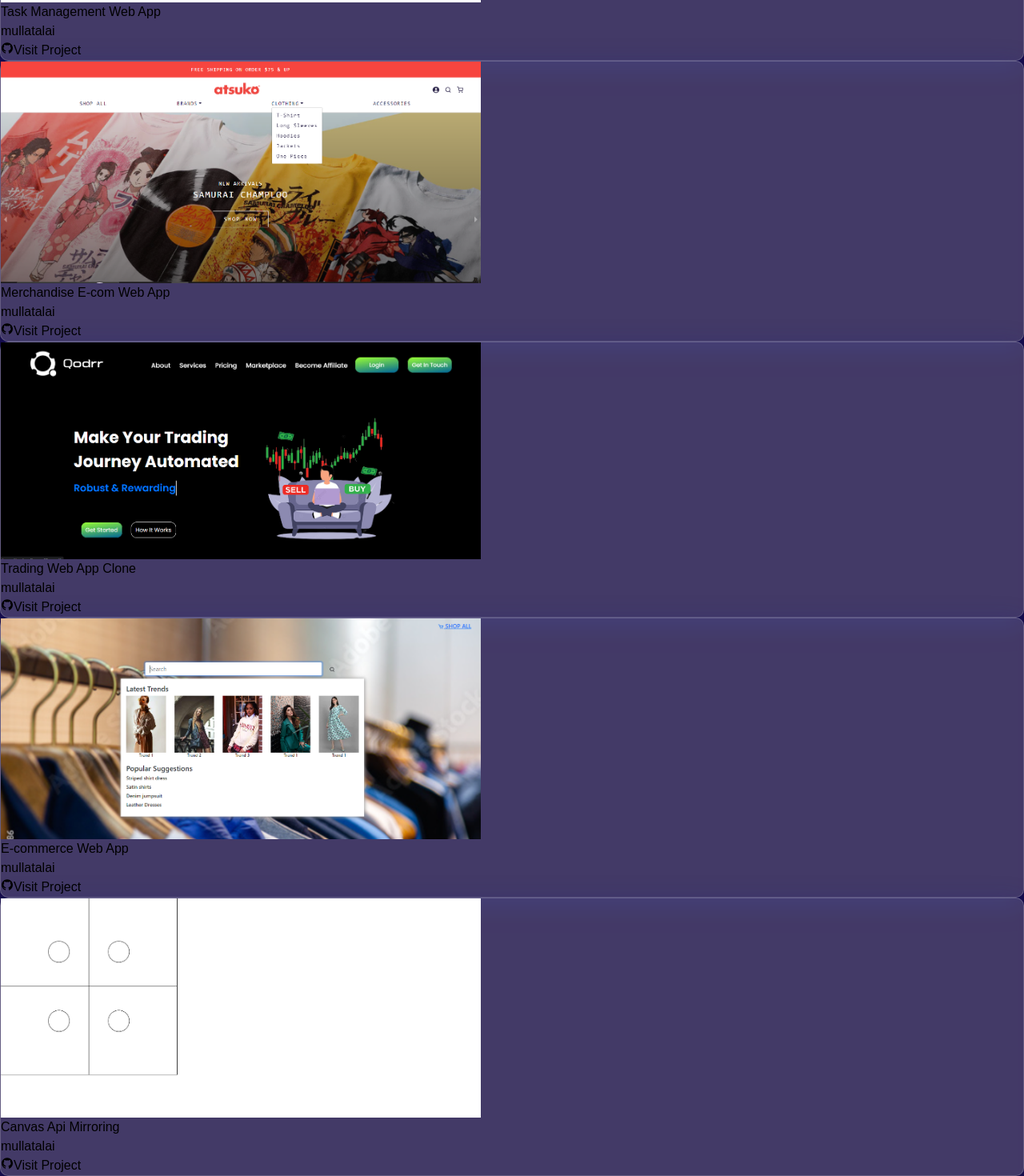
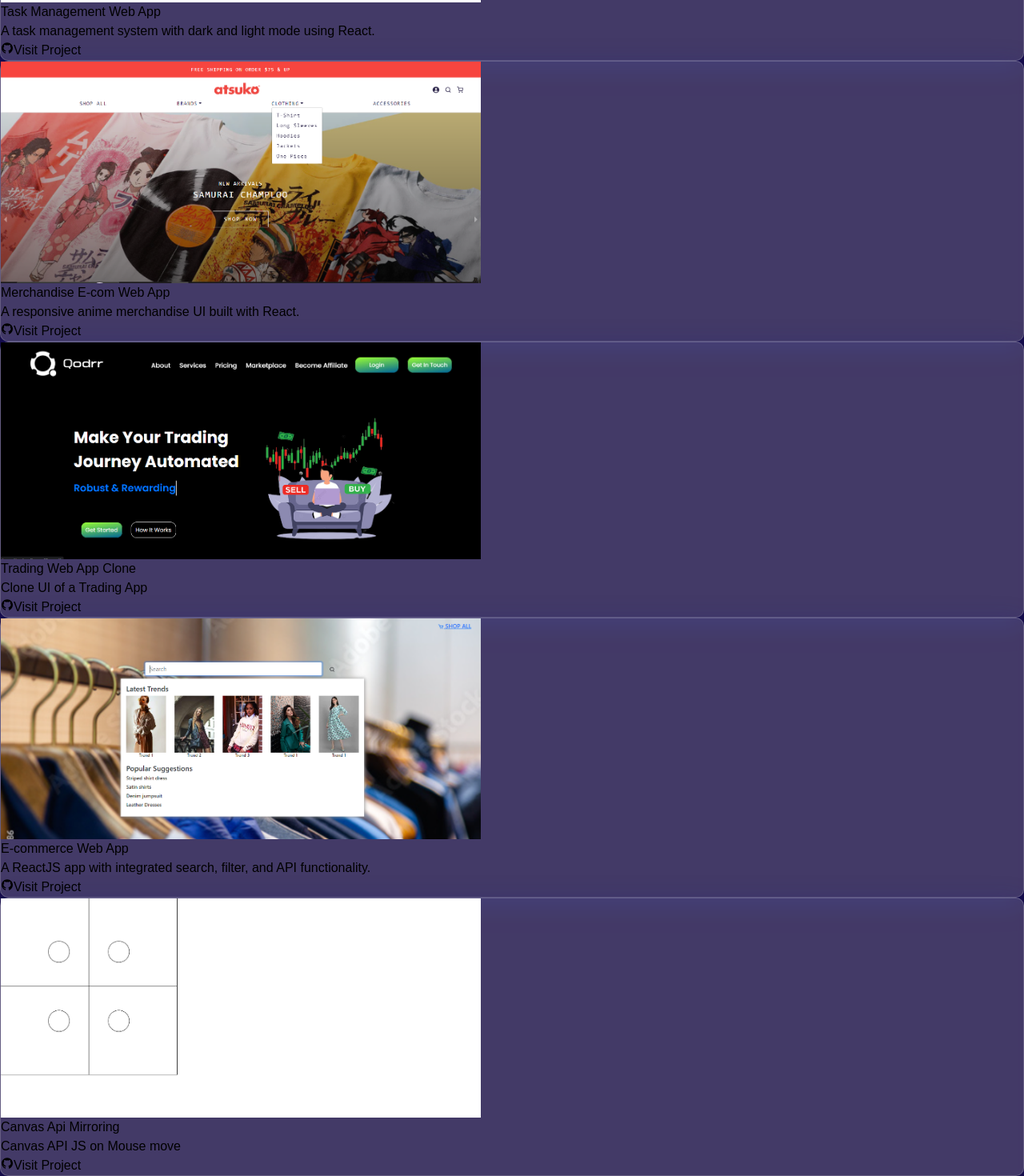
Before and after one commit to Shoaibk2604/my-portfolio, a React (Create React App) app: page /project in a window 1280 px wide. Shown: the part 664-2134 px from the top of the page at 80% size. Built offline with nearby package versions, Linux system fonts and the light colour scheme.

Commit message:
background-design

```diff
--- a/src/App.css
+++ b/src/App.css
@@ -15,6 +15,7 @@ body {
   background:var(--bg-color);
 
 }
+
 html {
   scroll-behavior: smooth;
 }
@@ -156,7 +157,23 @@ body::-webkit-scrollbar {
   top: 16em;
   left: 11%;
 }
-
+@media (min-width:768px){
+  .bg-design{
+    bottom: -5%;
+      left: -1%;
+    }
+    .bg-design-right{
+    top: -5%;
+      right: -1%;
+    }
+    .bg-design-1{
+      content: '';
+      border-radius: 50%;
+      background-color: var(--primary);
+      position: fixed;
+      z-index: -1;
+    }
+}
 @media (max-width: 1270px) {
   .nav-btns {
     font-size: 4em;
--- a/src/api/api.js
+++ b/src/api/api.js
@@ -9,7 +9,7 @@ export const projectData = [
   {
     id: "1",
     title: "PortFolio Web App",
-    detail: "mullatalai",
+    detail: "A portfolio web app built with Tailwind CSS and React.",
     picture: portfolio,
     gitlink: "https://github.com/Shoaibk2604/my-portfolio",
     livelink: "https://shoaib-portfolio-main.netlify.app",
@@ -17,7 +17,7 @@ export const projectData = [
   {
     id: "2",
     title: "Task Management Web App",
-    detail: "mullatalai",
+    detail: "A task management system with dark and light mode using React.",
     picture: todo,
     gitlink: "https://github.com/Shoaibk2604/todo-app",
     livelink: "https://todo-list-responsive.netlify.app/",
@@ -25,7 +25,7 @@ export const projectData = [
   {
     id: "3",
     title: "Merchandise E-com Web App",
-    detail: "mullatalai",
+    detail: "A responsive anime merchandise UI built with React.",
     picture: anime,
     gitlink: "https://github.com/Shoaibk2604/anime-merchandise",
     livelink: "https://anime-merchandise.netlify.app",
@@ -33,7 +33,7 @@ export const projectData = [
   {
     id: "4",
     title: "Trading Web App Clone",
-    detail: "mullatalai",
+    detail: "Clone UI of a Trading App",
     picture: qodar,
     gitlink: "https://qodarr-live.netlify.app",
     livelink: "https://qodarr-live.netlify.app",
@@ -41,7 +41,7 @@ export const projectData = [
   {
     id: "5",
     title: "E-commerce Web App",
-    detail: "mullatalai",
+    detail: "A ReactJS app with integrated search, filter, and API functionality.",
     picture: zevi,
     gitlink: "https://github.com/Shoaibk2604/Zevi_Assesment",
     livelink: "https://zevi-search-app.netlify.app",
@@ -49,7 +49,7 @@ export const projectData = [
   {
     id: "6",
     title: "Canvas Api Mirroring",
-    detail: "mullatalai",
+    detail: "Canvas API JS on Mouse move",
     picture: canvas,
     gitlink: "dhttps://github.com/Shoaibk2604/JavaScript-Canvas-API",
     livelink: "https://canvas-mirroring-by-shoaib.netlify.app/",
--- /dev/null
+++ b/src/components/BackgroundDesign.jsx
@@ -0,0 +1,16 @@
+import React from "react";
+
+const BackgroundDesign = () => {
+  return (
+    <>
+      <div class="bg-design bg-design-1 w-20 h-20 "></div>
+      <div class="bg-design-1 w-8 h-8 bottom-14 left-4"></div>
+      <div class="bg-design-1 w-4 h-4 bottom-20 left-14"></div>
+      <div class="bg-design-right bg-design-1 w-20 h-20 "></div>
+      <div class="bg-design-1 w-8 h-8 top-14 right-4"></div>
+      <div class="bg-design-1 w-4 h-4 top-20 right-14"></div>
+    </>
+  );
+};
+
+export default BackgroundDesign;
--- a/src/components/ProjectCard.jsx
+++ b/src/components/ProjectCard.jsx
@@ -13,7 +13,7 @@ const ProjectCard = (props) => {
         </div>
         <div className="text-indigo-100">
           <h4 className="text-2xl tracking-wide text-yellow-300">{title}</h4>
-          <p className="text-sm tracking-wider font-thin">{detail}</p>
+          <p className="text-sm tracking-wider font-thin truncate">{detail}</p>
           <div className="grid grid-cols-2 mt-2">
             <Link to={gitlink}>
               <button className="text-3xl w-1/12 text-gray-800">
--- a/src/pages/Home.jsx
+++ b/src/pages/Home.jsx
@@ -1,5 +1,6 @@
 import React from "react";
 import AccountLinks from "../components/AccountLinks";
+import BackgroundDesign from "../components/BackgroundDesign";
 import Navigation from "../components/Navigation";
 import Profile from "../components/Profile";
 import Transition from "../components/Transition";
@@ -8,6 +9,7 @@ const Home = () => {
   return (
     <div>
       <Transition />
+      <BackgroundDesign/>
       <Profile />
       <Navigation />
       <AccountLinks />
```
